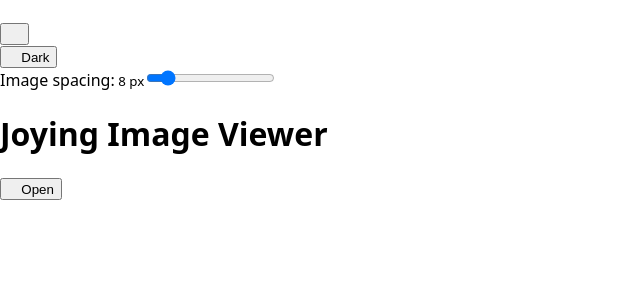
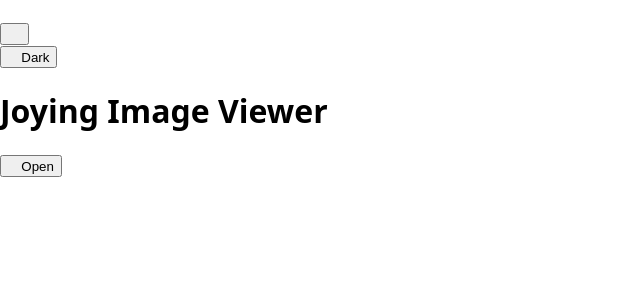
Before and after one commit to joyingsoft/joyview, a React app: page / in a window 1280 px wide. Shown: the top 300 px of the page, without its empty margins (0-640 px from the left). Built offline with nearby package versions, Linux system fonts and the light colour scheme; some icons are missing.

Commit message:
reset image space setting

```diff
--- a/src/components/layout/sidebar.tsx
+++ b/src/components/layout/sidebar.tsx
@@ -22,9 +22,9 @@ export const Sidebar: FC = ({ children }) => {
 
       <div className="sidebar__c">
         <ThemeSelector />
-        <ImageSpaceSetting />
         {view === AppViewEnum.masonryVertical && (
           <>
+            <ImageSpaceSetting />
             <ImageColumnsSetting />
             <CloseImgView />
           </>
```
